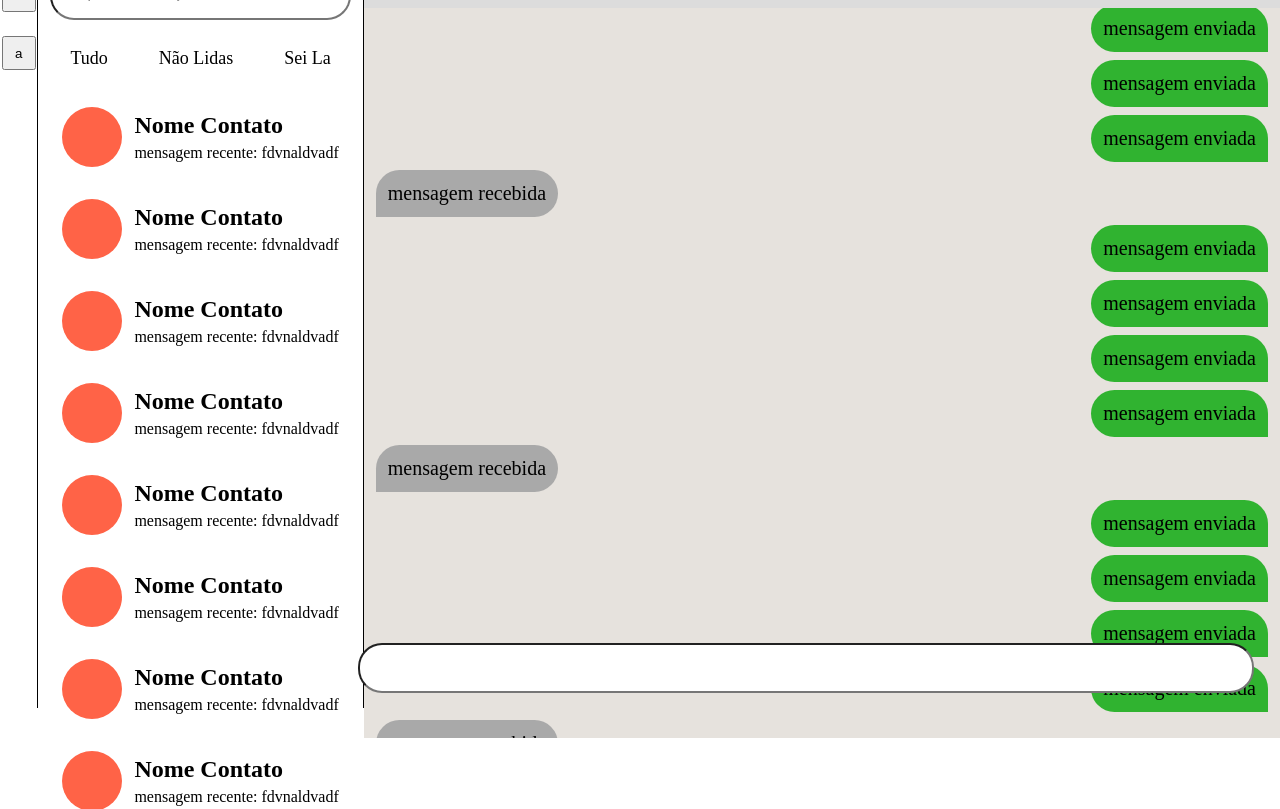
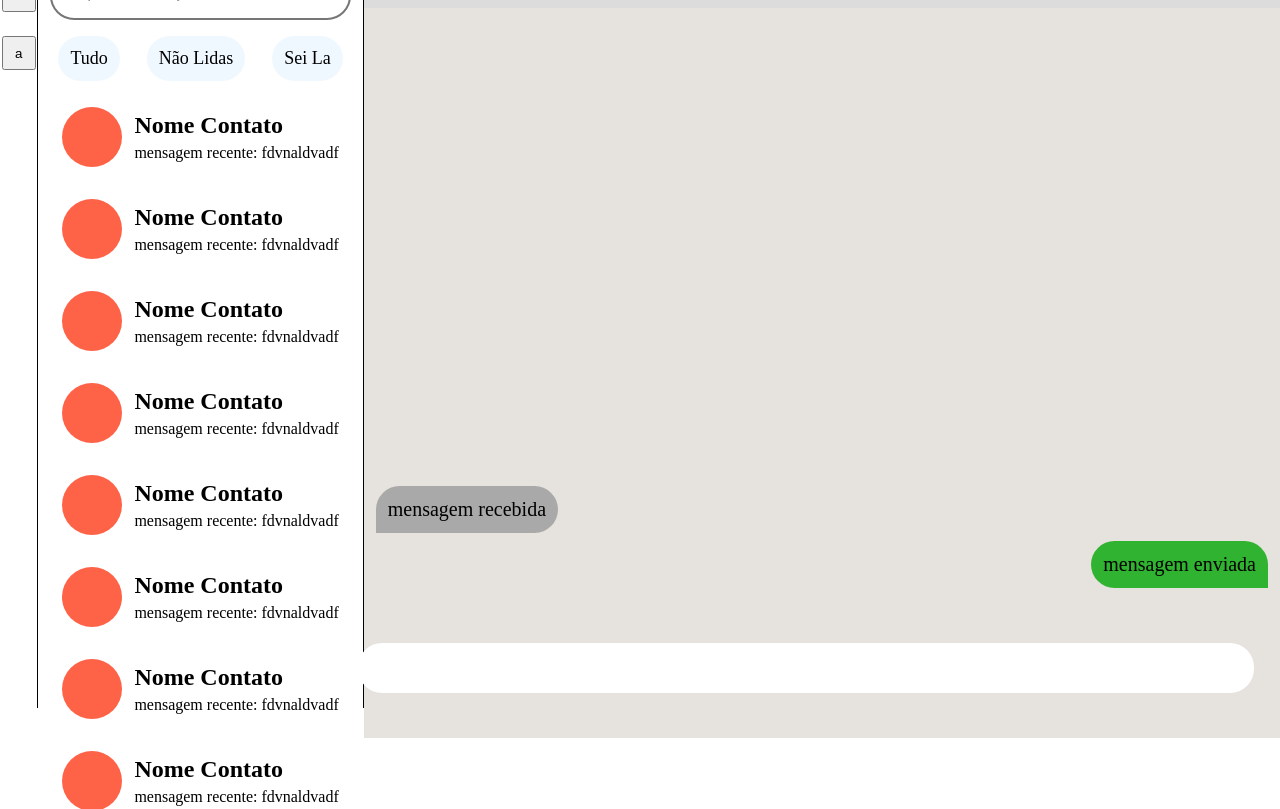
Before and after one commit to EnzoCarrilho/FrontEnd-WhatsApp, a plain HTML site: page index.html in a window 1280 px wide. Shown: the part 92-901 px from the top of the page. Drawn offline with Linux system fonts and the light colour scheme.

Commit message:
mudando a direção das mensagens

```diff
--- a/index.html
+++ b/index.html
@@ -189,37 +189,9 @@
             </div>
         </div>
         <div class="mensagens">
-            <p>mensagem enviada</p>
-            <p>mensagem enviada</p>
-            <p>mensagem enviada</p>
-            <p>mensagem enviada</p>
-            <span>mensagem recebida</span>
-             <p>mensagem enviada</p>
-            <p>mensagem enviada</p>
-            <p>mensagem enviada</p>
-            <p>mensagem enviada</p>
-            <span>mensagem recebida</span>
-             <p>mensagem enviada</p>
-            <p>mensagem enviada</p>
-            <p>mensagem enviada</p>
-            <p>mensagem enviada</p>
-            <span>mensagem recebida</span>
-             <p>mensagem enviada</p>
-            <p>mensagem enviada</p>
-            <p>mensagem enviada</p>
-            <p>mensagem enviada</p>
-            <span>mensagem recebida</span>
-             <p>mensagem enviada</p>
-            <p>mensagem enviada</p>
-            <p>mensagem enviada</p>
-            <p>mensagem enviada</p>
-            <span>mensagem recebida</span>
-             <p>mensagem enviada</p>
-            <p>mensagem enviada</p>
-            <span>mensagem recebida</span>
-            <p>mensagem enviadamensagem enviadamensagem enviadamensagem enviadamensagem enviadamensagem enviadamensagem enviadamensagem enviadamensagem enviadamensagem enviadamensagem enviada</p>
-            <p>mensagem enviada</p>
-            <p>mensagem enviada</p>
+
+
+
             <span>mensagem recebida</span>
             <p>mensagem enviada</p>
         </div>
--- a/style.css
+++ b/style.css
@@ -8,6 +8,11 @@ body{
     height: 100vh;
     overflow: hidden;
     display: flex;
+
+}
+input{
+    box-shadow: none;
+    border-style: hidden;
 }
 
 .configuracoes{
@@ -43,6 +48,7 @@ body{
     height: 100%;
     border-radius: 24px;
     padding: 8px;
+    border-style: solid;
 }
 
 .contatos nav{
@@ -54,8 +60,11 @@ body{
     padding: 8px;
     padding-bottom: 0;
 }
+.contatos nav span{
+    background-color: aliceblue;
+}
 .contatos nav span:hover{
-    background-color: aliceblue;
+    background-color: lightblue;
 }
 
 main{
@@ -145,11 +154,14 @@ main{
     padding: 12px;
     display: flex;
     flex-direction: column;
+    justify-content: end;
     font-size: 20px;
     gap: 8px;
     overflow-y: auto;
     overflow-x: hidden;
     scrollbar-width: none;
+    padding-bottom: 150px;
+    padding-top: 100px;
     background-color: rgb(230, 226, 221);
 }
 
@@ -158,7 +170,7 @@ main{
 }
 
 .mensagens p, span{
-    border-radius: 32px;
+    border-radius: 24px;
     padding: 12px;
     max-width: 40%;
 }
```
